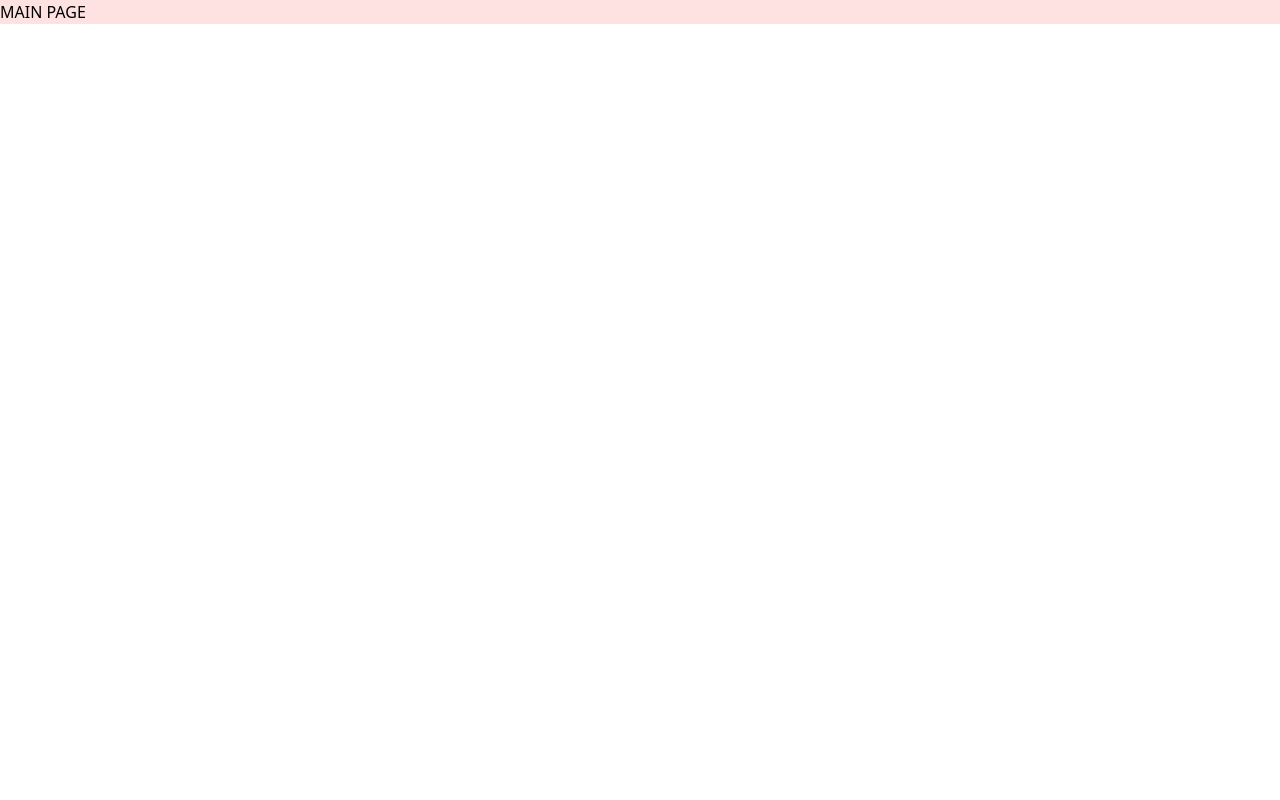
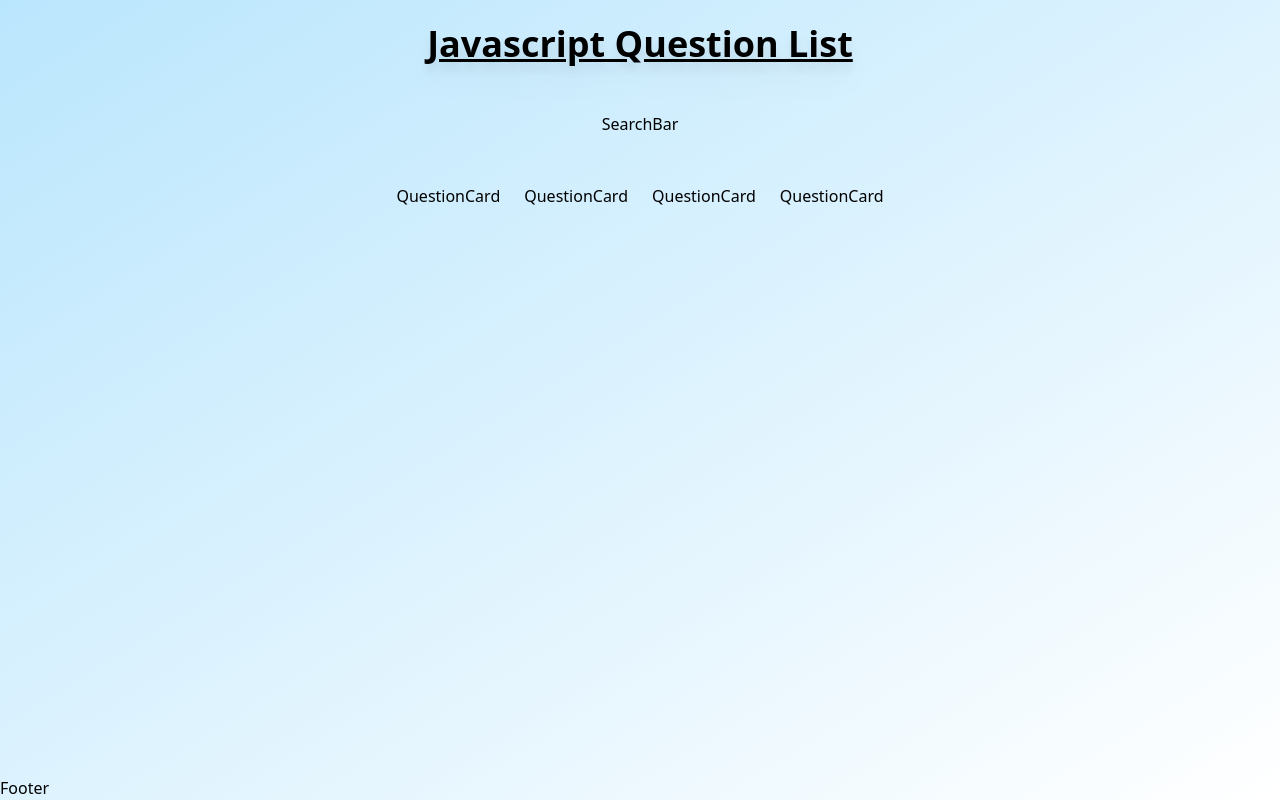
Before and after one commit to Omkar-Jawalkar/Prep, a React (Vite) app: page / in a window 1280 px wide. Built offline with nearby package versions, Linux system fonts and the light colour scheme.

Commit message:
TODO ADDED

```diff
--- a/src/App.jsx
+++ b/src/App.jsx
@@ -1,10 +1,32 @@
 import { RouterProvider } from "react-router-dom";
+import Navbar from "./components/Navbar/Navbar";
+import router from "./routes/Router";
+import Footer from "./components/Footer/Footer";
 
-import router from "./routes/Router";
 function App() {
     return (
-        <div className="bg-red-100">
-            <RouterProvider router={router} />
+        <div className=" bg-gradient-to-br from-sky-200 w-full min-h-screen flex flex-col justify-between">
+            {/* **********************************************************************************
+             *
+             *
+             *     NAVBAR AND PROVIDER
+             *
+             *
+             **************************************************************************************/}
+
+            <div className="space-y-6">
+                <Navbar />
+                <RouterProvider router={router} />
+            </div>
+
+            {/* **********************************************************************************
+             *
+             *
+             *   FOOTER
+             *
+             *
+             **************************************************************************************/}
+            <Footer />
         </div>
     );
 }
--- a/src/components/Footer/Footer.jsx
+++ b/src/components/Footer/Footer.jsx
@@ -1,5 +1,3 @@
-import React from "react";
-
 const Footer = () => {
     return <div>Footer</div>;
 };
--- a/src/components/Navbar/Navbar.jsx
+++ b/src/components/Navbar/Navbar.jsx
@@ -1,5 +1,11 @@
 const Navbar = () => {
-    return <div>Navbar</div>;
+    return (
+        <div className=" p-6 flex justify-center items-center">
+            <h1 className="text-4xl underline drop-shadow-xl  font-bold text-black ">
+                Javascript Question List
+            </h1>
+        </div>
+    );
 };
 
 export default Navbar;
--- /dev/null
+++ b/src/components/QuestionCard/QuestionCard.jsx
@@ -0,0 +1,6 @@
+const QuestionCard = ({ id, questionName, url, topics }) => {
+    // !TODO - COMPLETE the UI with link(react) as top order tag
+    return <div>QuestionCard</div>;
+};
+
+export default QuestionCard;
--- /dev/null
+++ b/src/components/SearchBar/SearchBar.jsx
@@ -0,0 +1,6 @@
+const SearchBar = () => {
+    // !TODO - complete search bar functionality
+    return <div>SearchBar</div>;
+};
+
+export default SearchBar;
--- /dev/null
+++ b/src/constants/Questions.jsx
@@ -0,0 +1,26 @@
+export const questionData = [
+    {
+        id: 1,
+        questionName: "Toggle Question",
+        url: "toggle-question",
+        topics: ["Currying", "Closure", "Promises", "Rest Operater"],
+    },
+    {
+        id: 2,
+        questionName: "Sampler Question",
+        url: "sampler-question",
+        topics: ["Currying", "Closure", "Promises", "Rest Operater"],
+    },
+    {
+        id: 3,
+        questionName: "Curry Question",
+        url: "curry-question",
+        topics: ["Currying", "Closure", "Promises", "Rest Operater"],
+    },
+    {
+        id: 4,
+        questionName: "Start and Stop Timer Question",
+        url: "start-and-stop-timer-question",
+        topics: ["setTimeout", "setInterval", "useRef", "useEffect"],
+    },
+];
--- a/src/pages/mainpage/Mainpage.jsx
+++ b/src/pages/mainpage/Mainpage.jsx
@@ -1,5 +1,26 @@
+import SearchBar from "../../components/SearchBar/SearchBar";
+import { questionData } from "../../constants/Questions";
+import QuestionCard from "../../components/QuestionCard/QuestionCard";
 const Mainpage = () => {
-    return <div>MAIN PAGE</div>;
+    return (
+        <div className="w-full flex space-y-10 flex-col justify-center items-center">
+            <SearchBar />
+
+            {/* **********************************************************************************
+             *
+             *
+             *     LIST OF QUESTIONS
+             *
+             *
+             **************************************************************************************/}
+
+            <div className=" flex flex-wrap gap-6 px-4 py-2 ">
+                {questionData.map((question) => {
+                    return <QuestionCard key={question.id} {...question} />;
+                })}
+            </div>
+        </div>
+    );
 };
 
 export default Mainpage;
```
